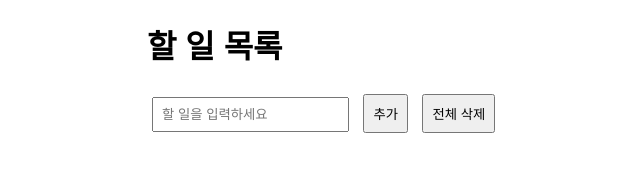
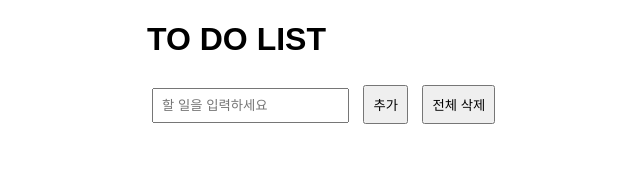
Before and after one commit to unpas04/oz-lecture, a plain HTML site: page day13/todo-app/index.html in a window 1280 px wide. Shown: the whole page, without its empty margins (193-833 px from the left). Drawn offline with Linux system fonts and the light colour scheme.

Commit message:
to do list

```diff
--- a/day13/todo-app/index.html
+++ b/day13/todo-app/index.html
@@ -45,7 +45,7 @@
 
 <body>
     <div class="container">
-        <h1>할 일 목록</h1>
+        <h1>TO DO LIST</h1>
         <div>
             <input type="text" id="taskInput" placeholder="할 일을 입력하세요">
             <button id="addButton">추가</button>
```
